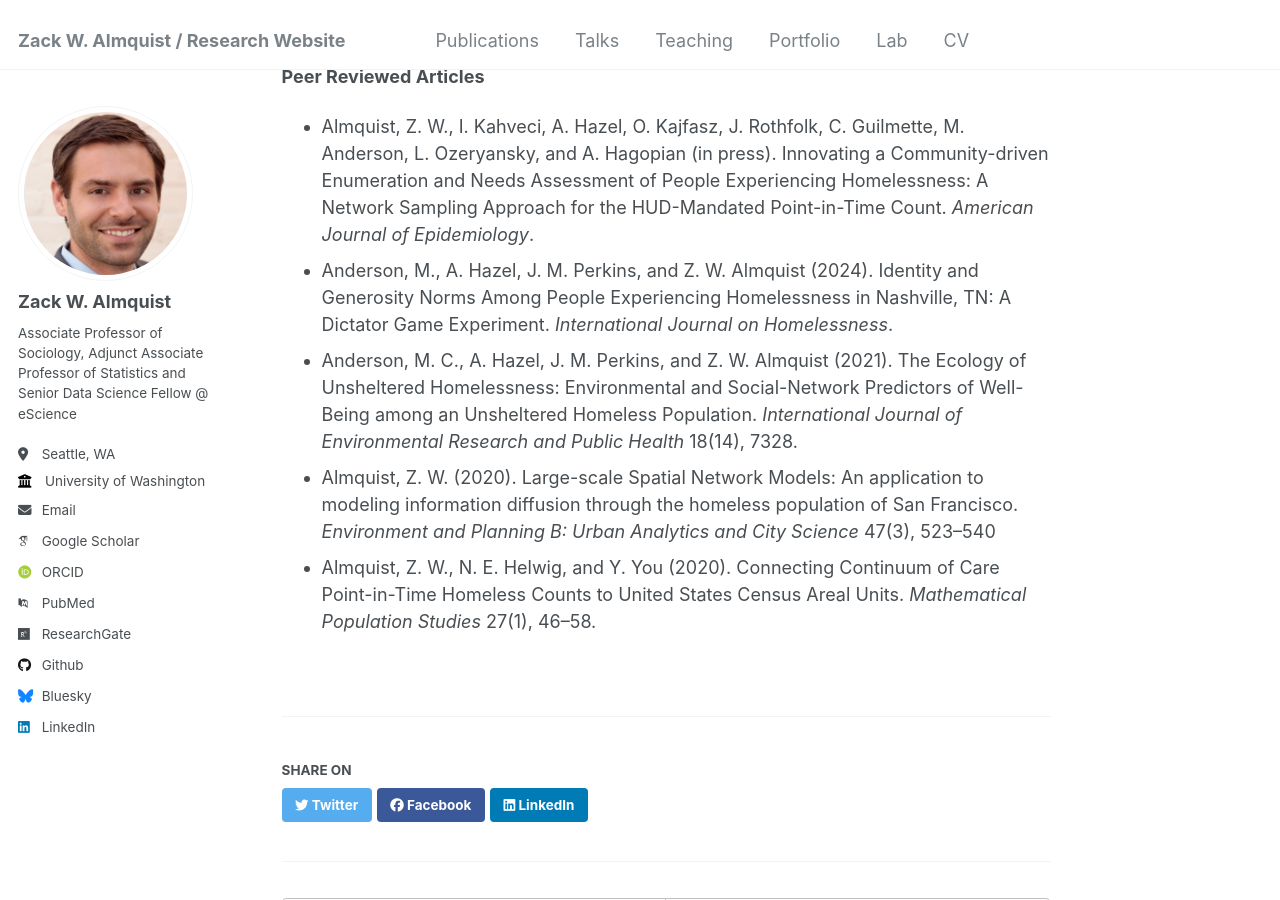
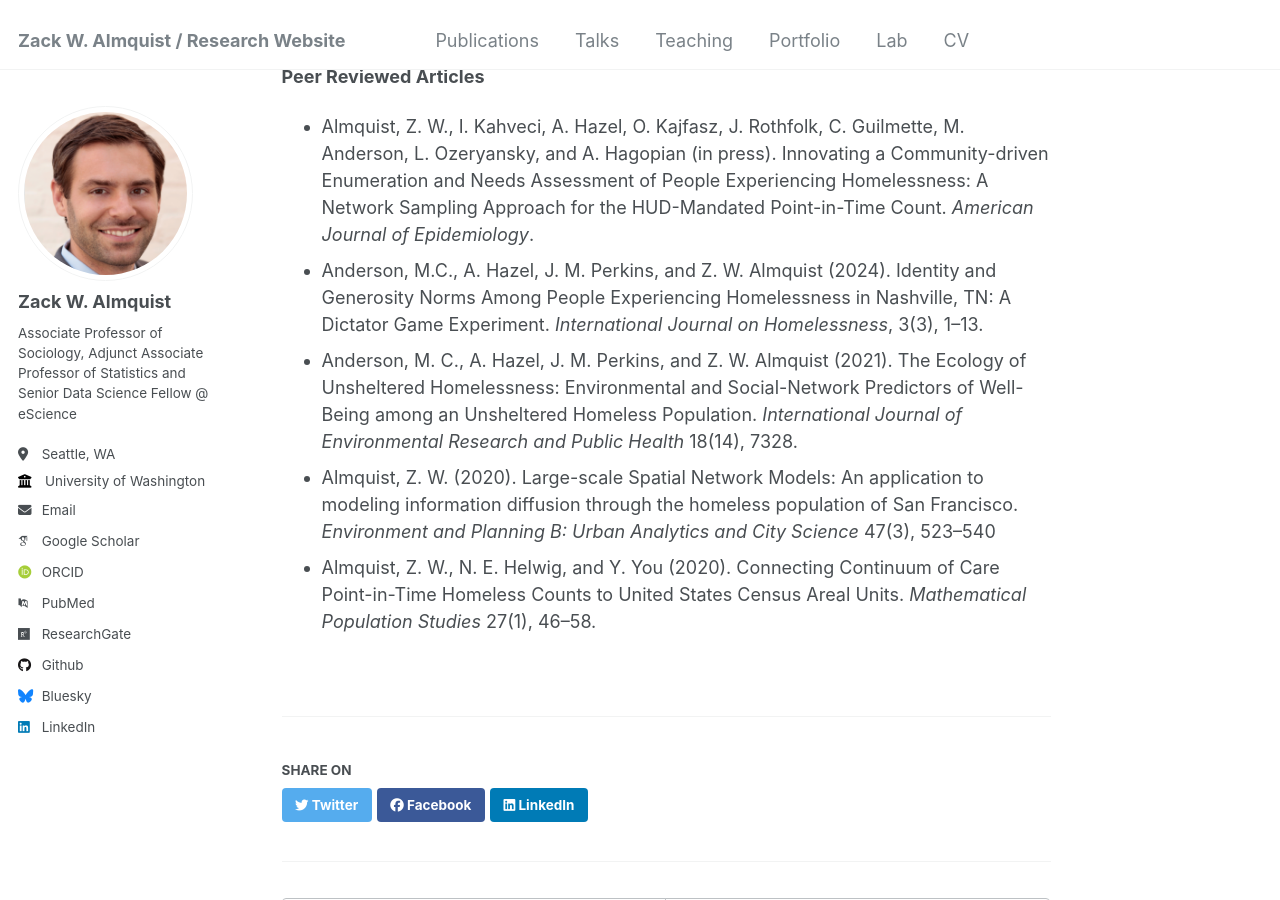
Before and after one commit to zalmquist/zalmquist.github.io, a Jekyll site: the page built from _portfolio/portfolio-1.md, in a window 1280 px wide and 900 px high, scrolled down 2217 px. Built offline with Jekyll 4.4.1, drawn with Linux system fonts in a browser that asks for light colours; some web fonts are replaced.

Commit message:
Update portfolio-1.md

```diff
--- a/_portfolio/portfolio-1.md
+++ b/_portfolio/portfolio-1.md
@@ -36,7 +36,7 @@ My research has focused on improving our understanding of the needs of people ex
 <b>Peer Reviewed Articles</b>
 
 * Almquist, Z. W., I. Kahveci, A. Hazel, O. Kajfasz, J. Rothfolk, C. Guilmette, M. Anderson, L. Ozeryansky, and A. Hagopian (in press). Innovating a Community-driven Enumeration and Needs Assessment of People Experiencing Homelessness: A Network Sampling Approach for the HUD-Mandated Point-in-Time Count. <i>American Journal of Epidemiology</i>.
-* Anderson, M., A. Hazel, J. M. Perkins, and Z. W. Almquist (2024). Identity and Generosity Norms Among People Experiencing Homelessness in Nashville, TN: A Dictator Game Experiment. <i>International Journal on Homelessness</i>.
+* Anderson, M.C., A. Hazel, J. M. Perkins, and Z. W. Almquist (2024). Identity and Generosity Norms Among People Experiencing Homelessness in Nashville, TN: A Dictator Game Experiment. <i>International Journal on Homelessness</i>, 3(3), 1–13.
 * Anderson, M. C., A. Hazel, J. M. Perkins, and Z. W. Almquist (2021). The Ecology of Unsheltered Homelessness: Environmental and Social-Network Predictors of Well-Being among an Unsheltered Homeless Population. <i>International Journal of Environmental Research and Public Health</i> 18(14), 7328.
 * Almquist, Z. W. (2020). Large-scale Spatial Network Models: An application to modeling information diffusion through the homeless population of San Francisco. <i>Environment and Planning B: Urban Analytics and City
 Science</i> 47(3), 523–540
```
